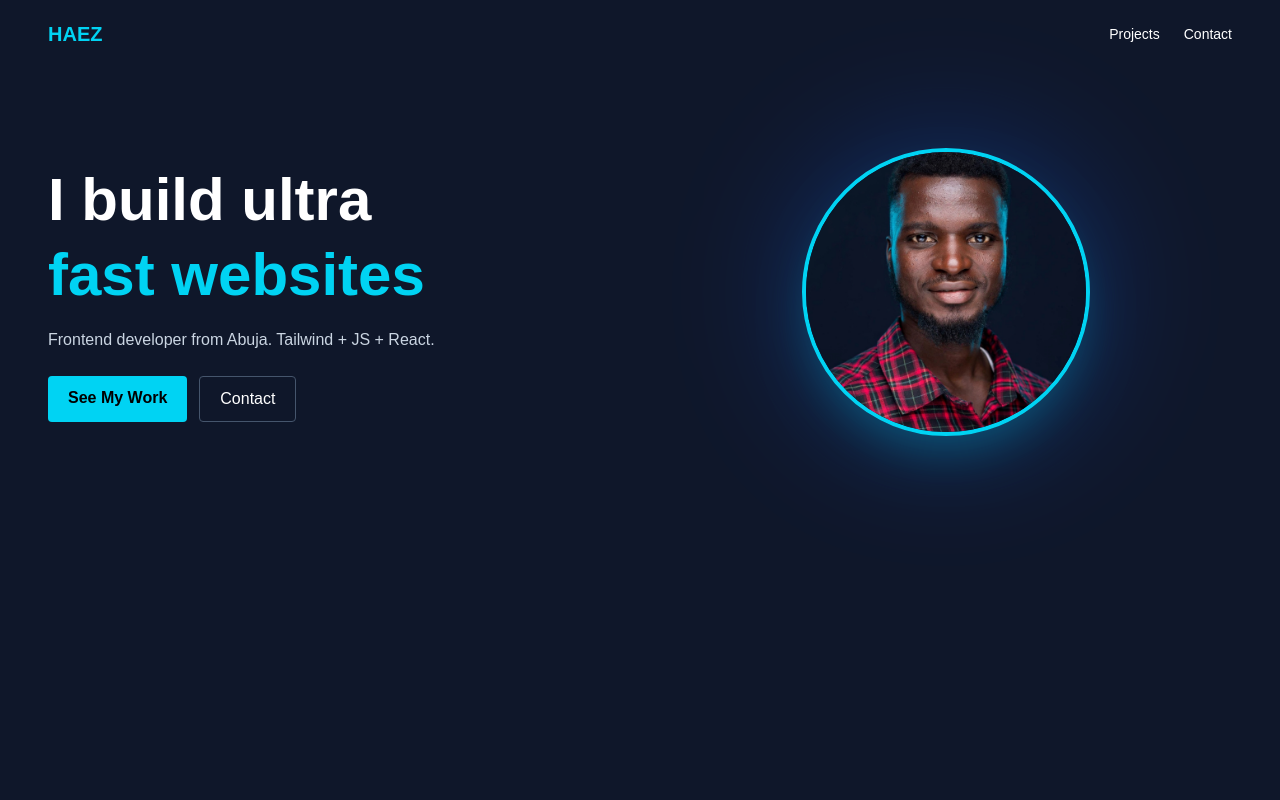
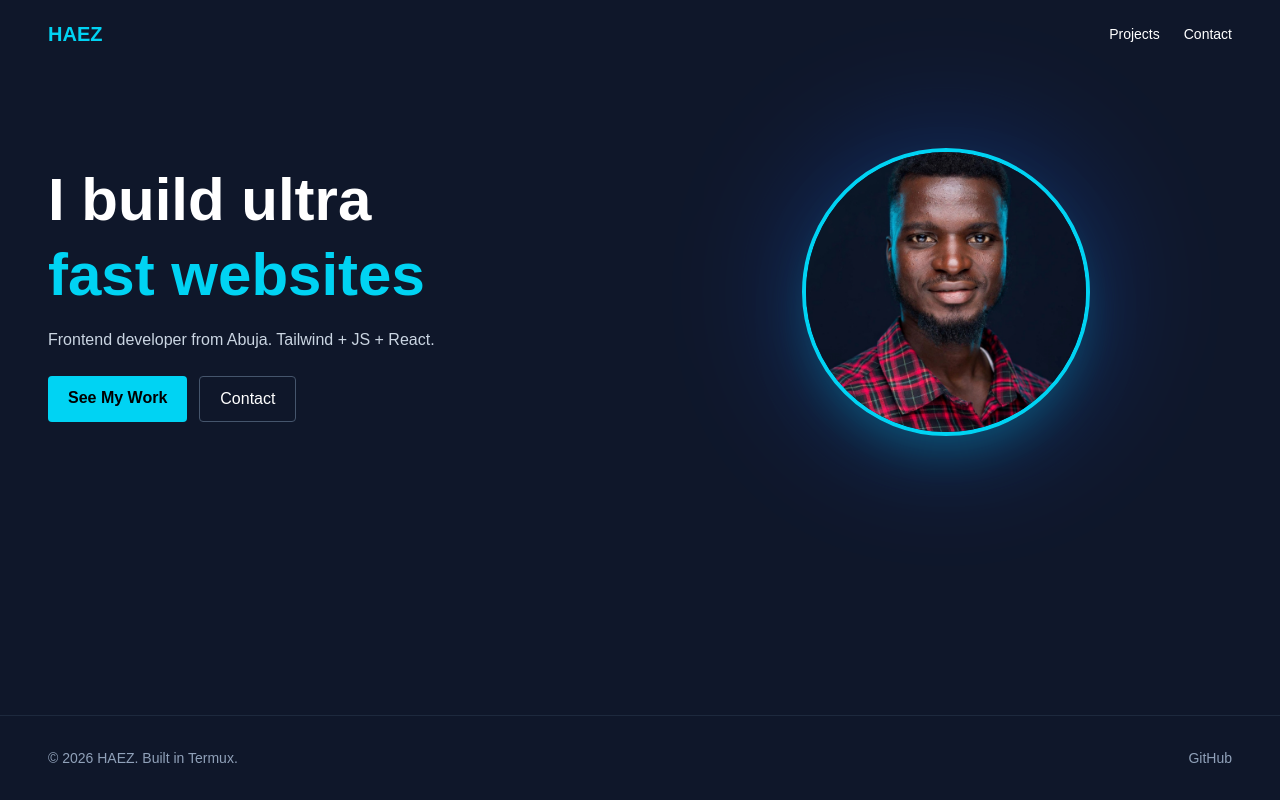
Before and after one commit to Haez0004/haez-portfolio, a Next.js app: page / in a window 1280 px wide. Built offline with nearby package versions, Linux system fonts and the light colour scheme.

Commit message:
feat: footer and 404, fix navbar width in flex layout

```diff
--- a/app/layout.tsx
+++ b/app/layout.tsx
@@ -1,6 +1,7 @@
 import type { Metadata } from "next"
 import "./globals.css"
 import Navbar from "@/components/Navbar"
+import Footer from "@/components/Footer"
 
 export const metadata: Metadata = {
   title: "HAEZ | Frontend Developer in Abuja",
@@ -15,9 +16,10 @@ export default function RootLayout({
 }) {
   return (
     <html lang="en">
-      <body className="bg-[#0f172a] text-white">
+      <body className="bg-[#0f172a] text-white min-h-screen flex flex-col">
         <Navbar />
-        {children}
+        <main className="flex-1">{children}</main>
+        <Footer />
       </body>
     </html>
   )
--- /dev/null
+++ b/app/not-found.tsx
@@ -0,0 +1,16 @@
+import Link from "next/link"
+
+export default function NotFound() {
+  return (
+    <section className="max-w-3xl mx-auto px-6 md:px-12 py-24 text-center">
+      <h1 className="text-6xl font-bold text-cyan-400">404</h1>
+      <p className="mt-4 text-slate-300">This page doesn't exist.</p>
+      <Link
+        href="/"
+        className="inline-block mt-6 bg-cyan-400 text-black px-5 py-2.5 rounded font-semibold"
+      >
+        Back home
+      </Link>
+    </section>
+  )
+}
--- /dev/null
+++ b/components/Footer.tsx
@@ -0,0 +1,15 @@
+export default function Footer() {
+  return (
+    <footer className="w-full max-w-7xl mx-auto px-6 md:px-12 py-8 mt-16 border-t border-slate-800 text-sm text-slate-400 flex flex-col sm:flex-row justify-between gap-2">
+      <p>© 2026 HAEZ. Built in Termux.</p>
+      <a
+        href="https://github.com/Haez0004"
+        target="_blank"
+        rel="noopener noreferrer"
+        className="hover:text-cyan-400"
+      >
+        GitHub
+      </a>
+    </footer>
+  )
+}
--- a/components/Navbar.tsx
+++ b/components/Navbar.tsx
@@ -2,7 +2,7 @@ import Link from "next/link"
 
 export default function Navbar() {
   return (
-    <nav className="flex justify-between items-center px-6 md:px-12 py-5 max-w-7xl mx-auto">
+    <nav className="w-full flex justify-between items-center px-6 md:px-12 py-5 max-w-7xl mx-auto">
       <Link href="/" className="text-xl font-bold text-cyan-400">
         HAEZ
       </Link>
```
